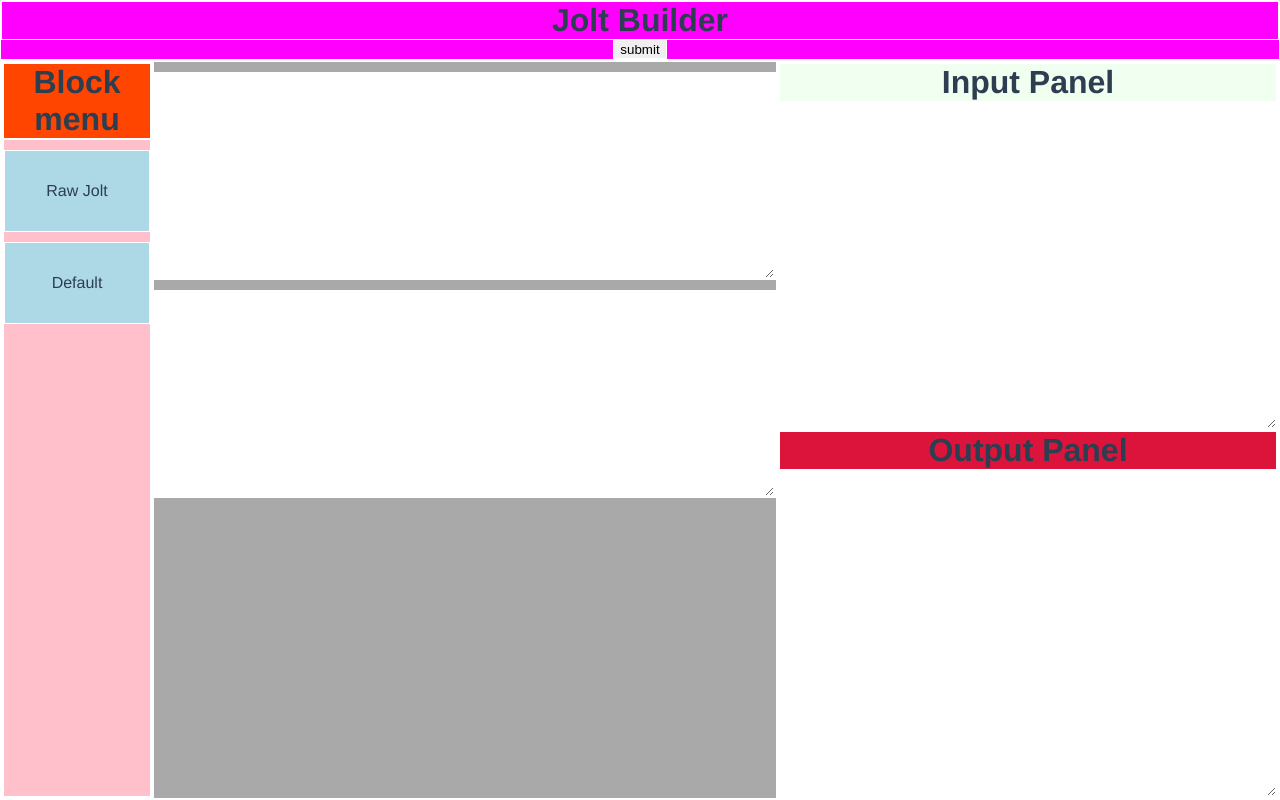
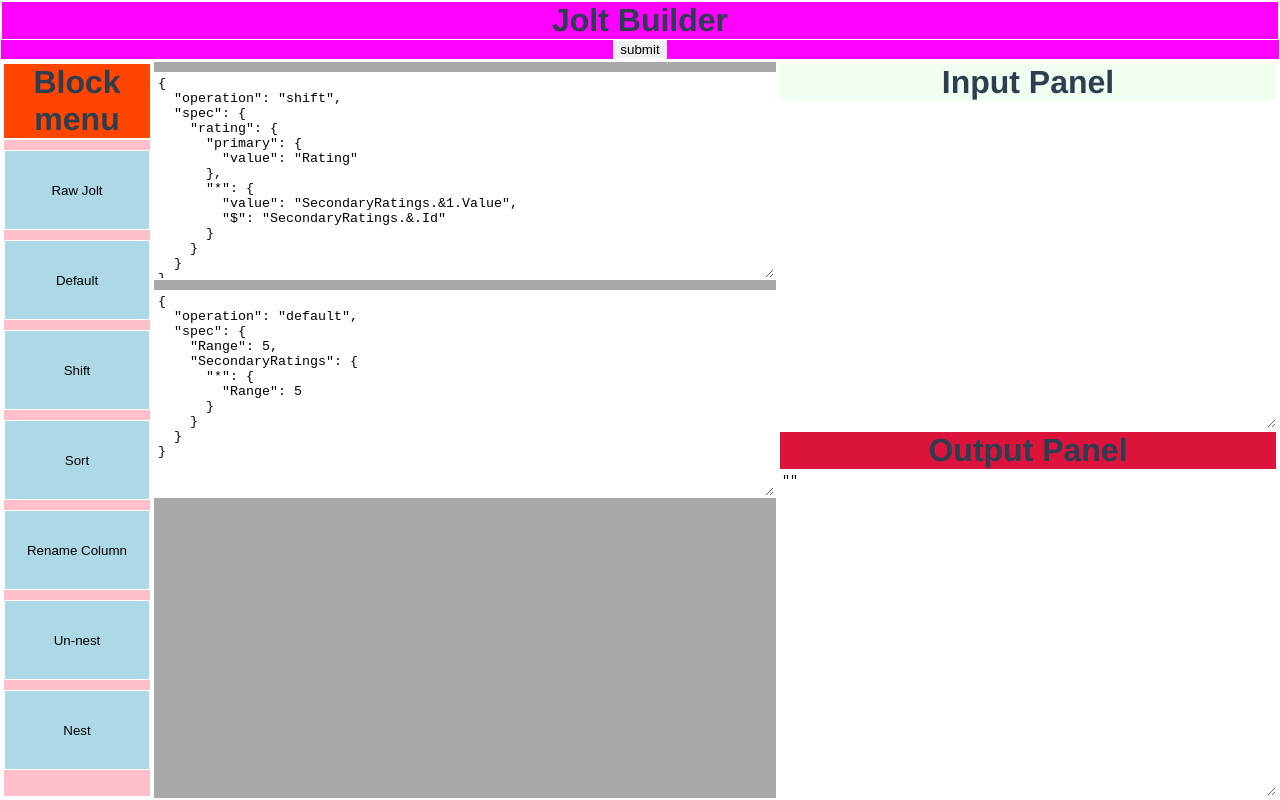
Before and after one commit to chris-schmitz/jolt-spec-builder-client, a Vue app: page / in a window 1280 px wide. Built offline with nearby package versions, Linux system fonts and the light colour scheme.

Commit message:
adjustments to better render spec blocks

```diff
--- a/src/components/BlockMenu.vue
+++ b/src/components/BlockMenu.vue
@@ -2,12 +2,12 @@
   <div class="block-menu">
     <h1>Block menu</h1>
     <div class="block-container">
-      <div
+      <button
           class="block"
           v-for="block in blocks"
           v-text="block.label"
           v-bind:key="block.type"
-      ></div>
+      ></button>
     </div>
   </div>
 
@@ -26,7 +26,27 @@ export default {
         {
           label: "Default",
           type: "defaultr"
-        }
+        },
+        {
+          label: "Shift",
+          type: "shiftr"
+        },
+        {
+          label: "Sort",
+          type: "sortr"
+        },
+        {
+          label: "Rename Column",
+          type: "renamer"
+        },
+        {
+          label: "Un-nest",
+          type: "unnester"
+        },
+        {
+          label: "Nest",
+          type: "nestr"
+        },
       ]
     }
   }
--- a/src/components/OutputPanel.vue
+++ b/src/components/OutputPanel.vue
@@ -2,7 +2,7 @@
   <div class="output-panel-container">
     <h1>Output Panel</h1>
     <textarea
-        :value="modelValue"
+        :value="JSON.stringify(modelValue, null, 2)"
         @input="$emit('update:modelValue', $event.target.value)"
     />
   </div>
--- a/src/components/transformation-widgets/RawJolt.vue
+++ b/src/components/transformation-widgets/RawJolt.vue
@@ -1,5 +1,7 @@
 <template>
-  <textarea v-text="block.document"></textarea>
+  <!--  TODO replace with a contenteditable div -->
+  <textarea :value="JSON.stringify(block,null, 2)"></textarea>
+  <!--  <p v-text="block"></p>-->
 </template>
 
 <script>
```
